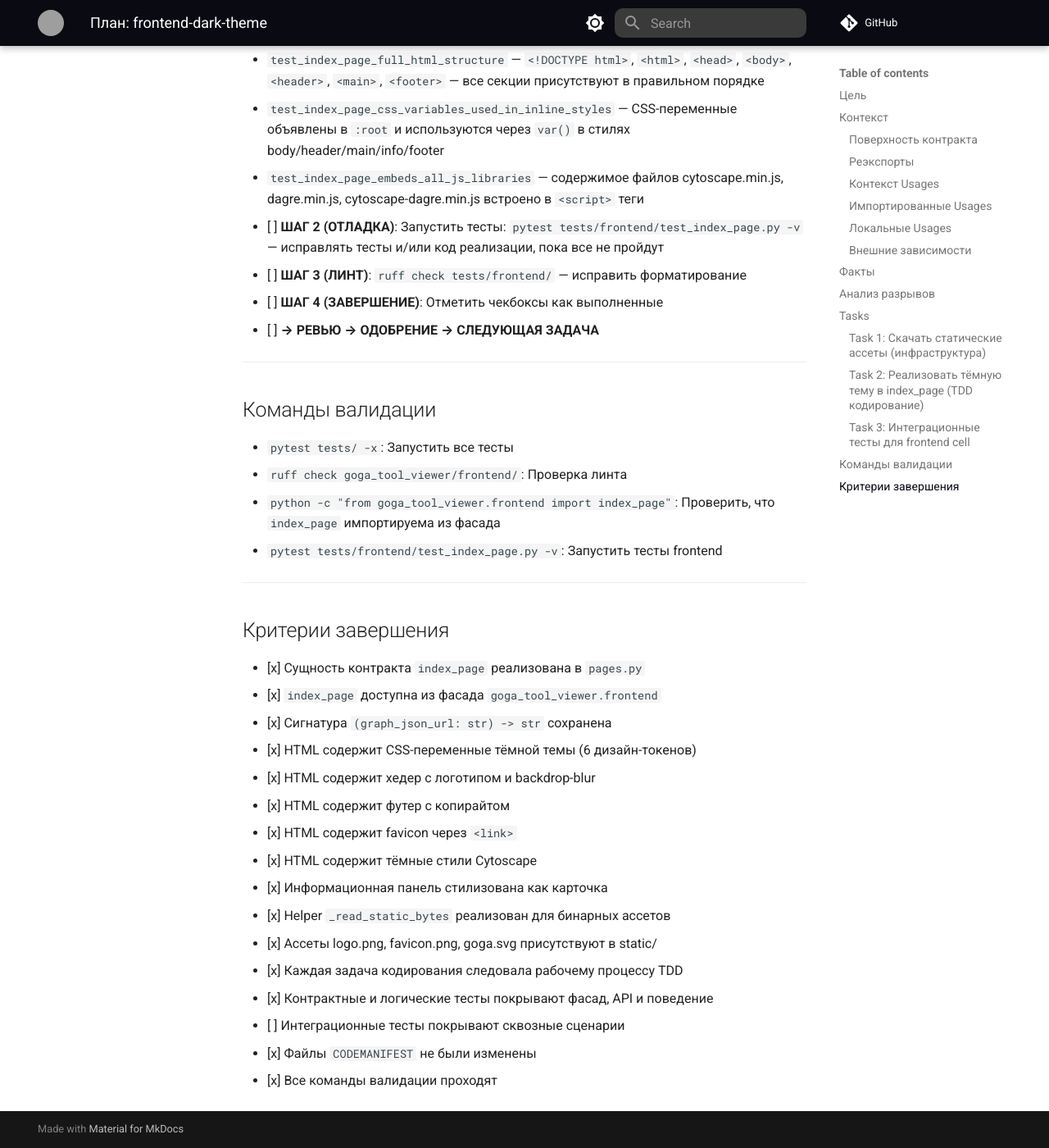
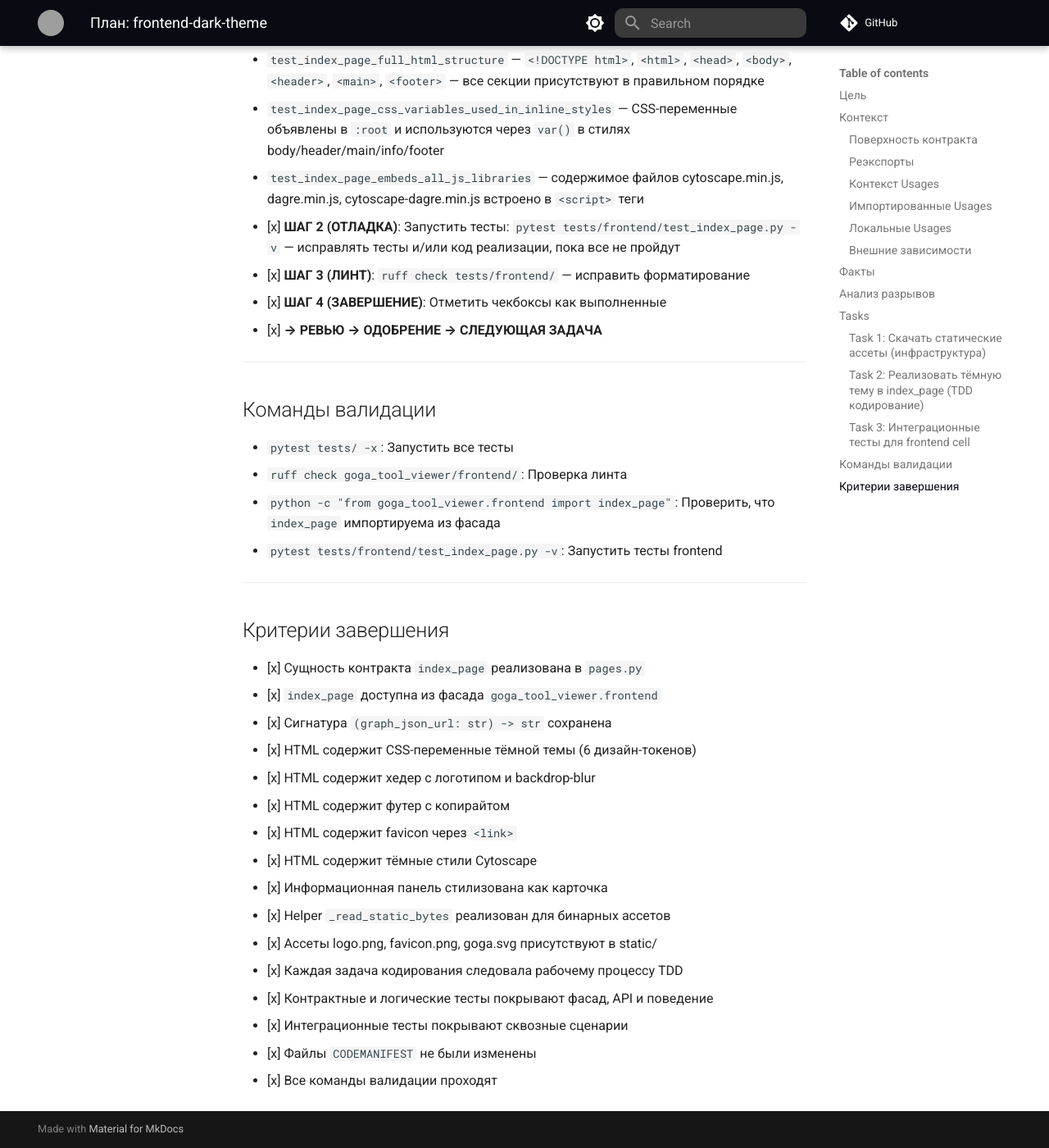
Before and after one commit to qarium/goga-tool-viewer, an MkDocs documentation site: the page built from docs/plans/frontend-dark-theme.md, in a window 1280 px wide and 1400 px high, scrolled down 7670 px. Shown: the whole window at 82% size. Built offline with MkDocs 1.6.1 and Material for MkDocs 9.7.7, drawn with Linux system fonts in a browser that asks for light colours; comment, search, counter and statistics services are not loaded; grey boxes are pictures that could not be loaded.

```diff
--- a/docs/plans/frontend-dark-theme.md
+++ b/docs/plans/frontend-dark-theme.md
@@ -217,15 +217,15 @@
 - `cytoscape`: dagre layout, тёмные стили
 - `js_rendering`: структура данных graph, функции render_graph/highlight_cell/show_cell_info
 
-- [ ] **ШАГ 0 (ОБЪЯВЛЕНИЕ)**: Объявить работу над Task 3 — интеграционные тесты для `index_page`
-- [ ] **ШАГ 1 (ТЕСТЫ)**: Создать/обновить файл тестов `tests/frontend/test_index_page.py` — добавить класс `TestIndexPageIntegration`:
+- [x] **ШАГ 0 (ОБЪЯВЛЕНИЕ)**: Объявить работу над Task 3 — интеграционные тесты для `index_page`
+- [x] **ШАГ 1 (ТЕСТЫ)**: Создать/обновить файл тестов `tests/frontend/test_index_page.py` — добавить класс `TestIndexPageIntegration`:
   - `test_index_page_full_html_structure` — `<!DOCTYPE html>`, `<html>`, `<head>`, `<body>`, `<header>`, `<main>`, `<footer>` — все секции присутствуют в правильном порядке
   - `test_index_page_css_variables_used_in_inline_styles` — CSS-переменные объявлены в `:root` и используются через `var()` в стилях body/header/main/info/footer
   - `test_index_page_embeds_all_js_libraries` — содержимое файлов cytoscape.min.js, dagre.min.js, cytoscape-dagre.min.js встроено в `<script>` теги
-- [ ] **ШАГ 2 (ОТЛАДКА)**: Запустить тесты: `pytest tests/frontend/test_index_page.py -v` — исправлять тесты и/или код реализации, пока все не пройдут
-- [ ] **ШАГ 3 (ЛИНТ)**: `ruff check tests/frontend/` — исправить форматирование
-- [ ] **ШАГ 4 (ЗАВЕРШЕНИЕ)**: Отметить чекбоксы как выполненные
-- [ ] **→ РЕВЬЮ → ОДОБРЕНИЕ → СЛЕДУЮЩАЯ ЗАДАЧА**
+- [x] **ШАГ 2 (ОТЛАДКА)**: Запустить тесты: `pytest tests/frontend/test_index_page.py -v` — исправлять тесты и/или код реализации, пока все не пройдут
+- [x] **ШАГ 3 (ЛИНТ)**: `ruff check tests/frontend/` — исправить форматирование
+- [x] **ШАГ 4 (ЗАВЕРШЕНИЕ)**: Отметить чекбоксы как выполненные
+- [x] **→ РЕВЬЮ → ОДОБРЕНИЕ → СЛЕДУЮЩАЯ ЗАДАЧА**
 
 ---
 
@@ -253,6 +253,6 @@
 - [x] Ассеты logo.png, favicon.png, goga.svg присутствуют в static/
 - [x] Каждая задача кодирования следовала рабочему процессу TDD
 - [x] Контрактные и логические тесты покрывают фасад, API и поведение
-- [ ] Интеграционные тесты покрывают сквозные сценарии
+- [x] Интеграционные тесты покрывают сквозные сценарии
 - [x] Файлы `CODEMANIFEST` не были изменены
 - [x] Все команды валидации проходят
```
Also changed, not shown: 1 other file.
